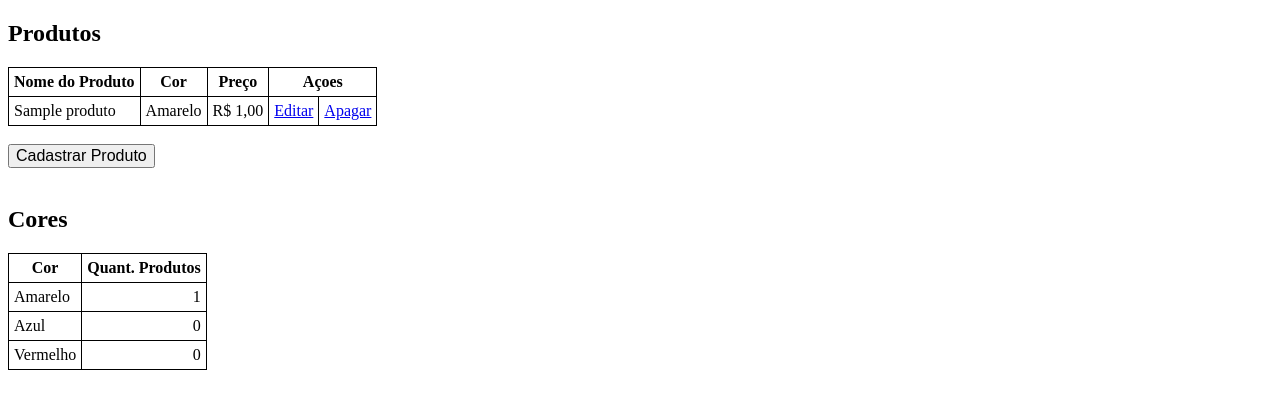
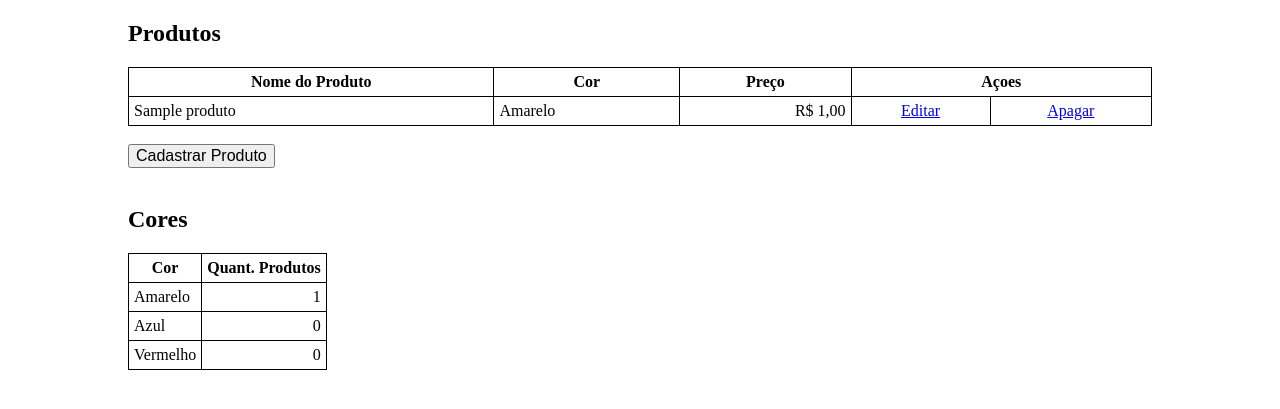
Before and after one commit to ddrppx/crud-php, a PHP site: page / in a window 1280 px wide. Shown: the top 409 px of the page. Run offline with PHP 8.4, Linux system fonts and the light colour scheme; data comes from the database, SQL or seed files in the repository; tables that the repository leaves empty hold one stand-in row (values such as "Sample post").

Commit message:
Mais estilizações

```diff
--- a/css/main.css
+++ b/css/main.css
@@ -1,7 +1,16 @@
+body{
+    width: 80%;
+    margin: auto;
+}
+
+.produtos {
+    width: 100%;
+}
 table, th, td {
     border: 1px solid black;
     border-collapse: collapse;
     padding: 5px;
+
 }
 
 button {
@@ -11,3 +20,7 @@ button {
 .number {
     text-align: right;
 }
+
+.centro {
+    text-align: center;
+}
--- a/index.php
+++ b/index.php
@@ -24,13 +24,13 @@
             echo "A lista de produtos esta vazia<br>";
         } else {
     ?>
-    <table>
+    <table class="produtos">
         <thead>
             <tr>
                 <th>Nome do Produto</th>
                 <th>Cor</th>
                 <th>Preço</th>
-                <th colspan="2">Açoes</th>
+                <th colspan="2" class="centro">Açoes</th>
             </tr>
         </thead>
 
@@ -44,8 +44,8 @@
                             <td><?= $res['nome'] ?></td>
                             <td><?= $res['cor'] ?></td>
                             <td class="number">R$ <?= number_format($res['preco'], 2, ",", ".") ?></td>
-                            <td><a href='pages/edit_produto.php?i=<?= $id_64 ?>'>Editar</a>
-                            <td><a href="#" onclick="apagarProd('post/request_produto.php', <?= $res['id'] ?>, '<?= $res['nome'] ?>', 'index.php')">Apagar</a>
+                            <td class="centro"><a href='pages/edit_produto.php?i=<?= $id_64 ?>'>Editar</a>
+                            <td class="centro"><a href="#" onclick="apagarProd('post/request_produto.php', <?= $res['id'] ?>, '<?= $res['nome'] ?>', 'index.php')">Apagar</a>
                         </tr>
                         <?php
                     }
```
